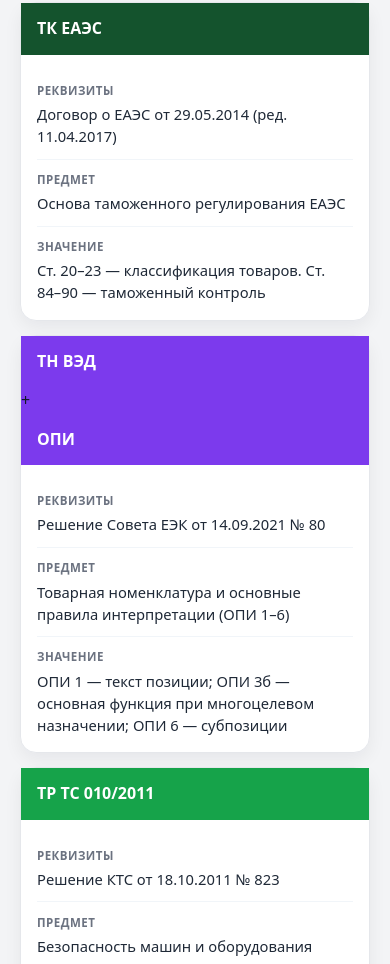
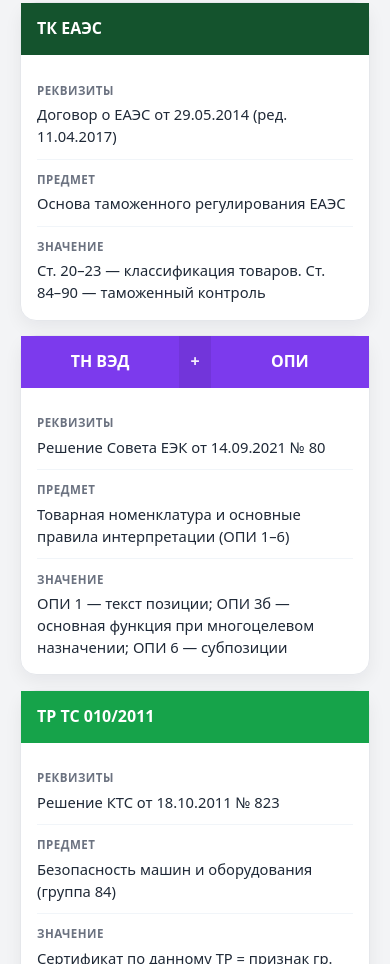
Before and after one commit to schkilliah44/tnved-84-87, a plain HTML site: page index.html in a window 390 px wide. Shown: the part 11036-12000 px from the top of the page. Drawn offline with Linux system fonts and the light colour scheme.

Commit message:
Add styles for npa-card-head-split component

```diff
--- a/style.css
+++ b/style.css
@@ -1557,4 +1557,43 @@ a:hover { text-decoration: underline; }
     align-items: center;
   }
 }
-}
+  .npa-card-head-split {
+  display: flex;
+  align-items: stretch;
+  justify-content: center;
+  background: #7c3aed;
+  overflow: hidden;
+}
+
+.npa-card-head-split a {
+  flex: 1 1 0;
+  display: flex;
+  align-items: center;
+  justify-content: center;
+  min-height: 52px;
+  padding: 0.95rem 0.75rem;
+  color: #fff !important;
+  text-decoration: none !important;
+  font-size: 1rem;
+  font-weight: 900;
+  line-height: 1.2;
+  text-align: center;
+}
+
+.npa-card-head-split a:hover,
+.npa-card-head-split a:focus {
+  background: rgba(255, 255, 255, 0.08);
+}
+
+.npa-card-sep {
+  flex: 0 0 auto;
+  display: flex;
+  align-items: center;
+  justify-content: center;
+  padding: 0 0.7rem;
+  color: rgba(255, 255, 255, 0.92);
+  font-weight: 900;
+  font-size: 1rem;
+  background: rgba(0, 0, 0, 0.08);
+}
+}
```
